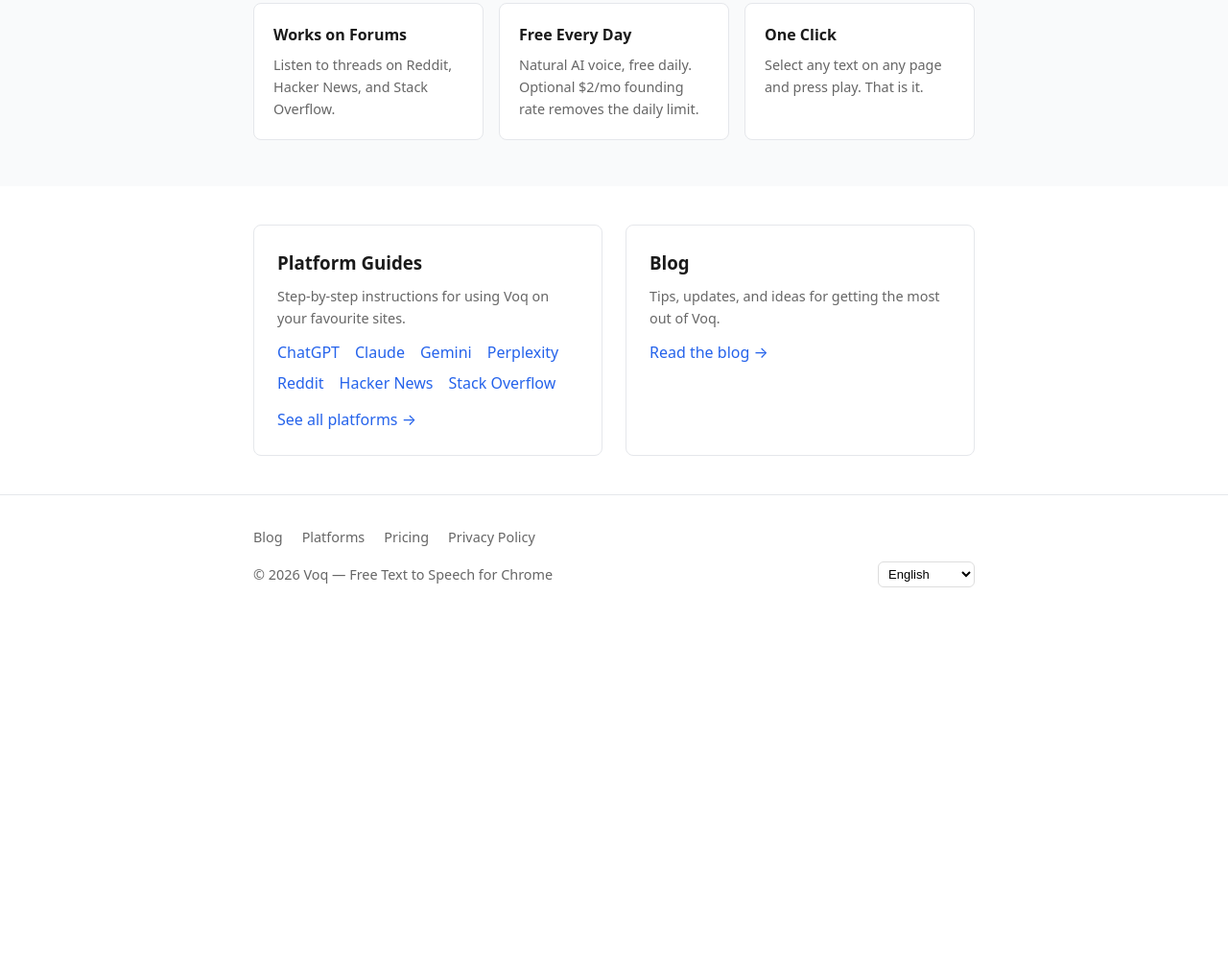
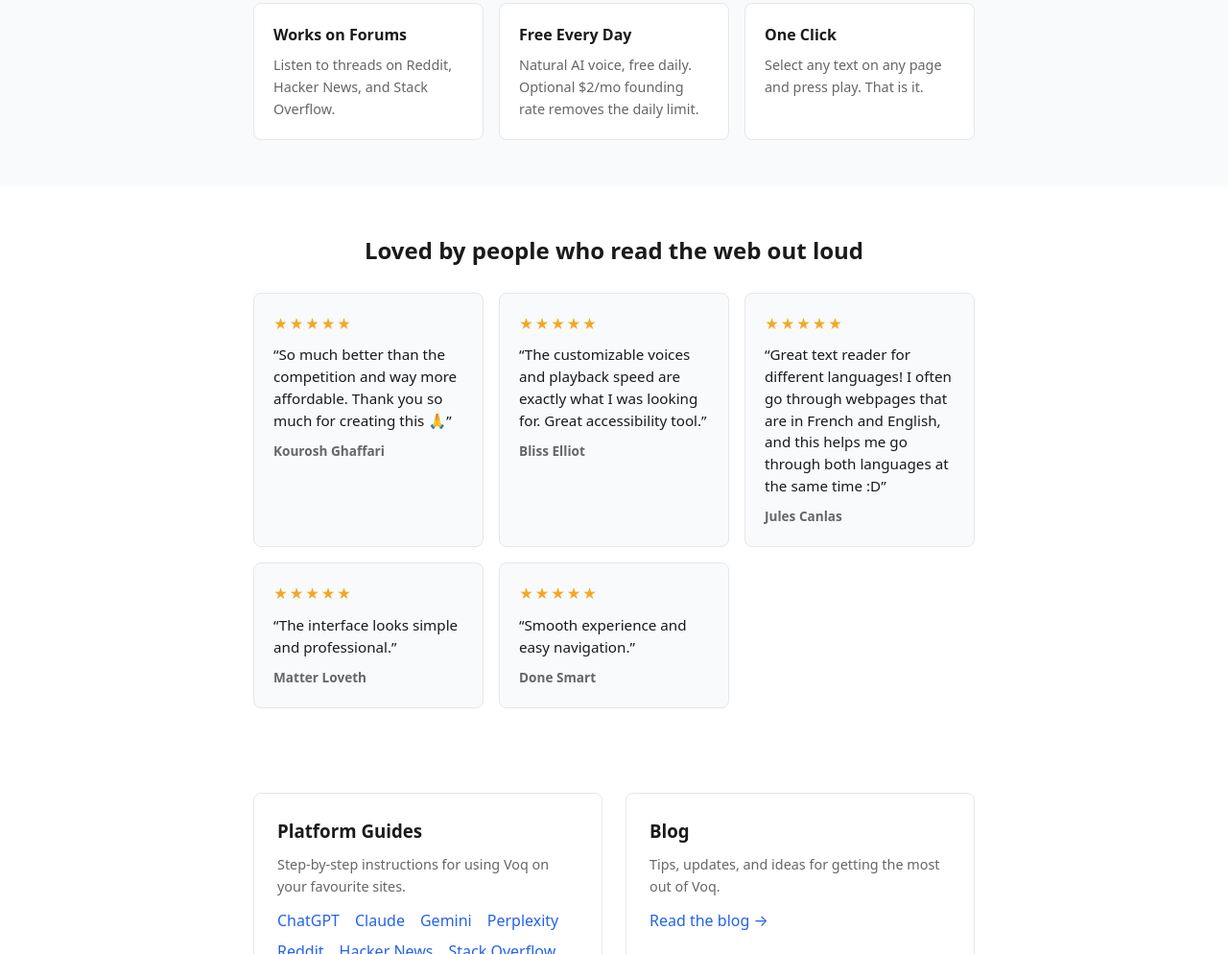
Before and after one commit to jujuj-io/voq-site, an Astro site: page / in a window 1280 px wide. Shown: the part 762-1756 px from the top of the page at 96% size. Before the commit the page ends 1406 px from the top, so only its background shows below. Built offline with nearby package versions, Linux system fonts and the light colour scheme; Astro itself is replaced by a stand-in of ours.

Commit message:
Add testimonials section to homepage (all locales)

```diff
--- a/src/components/HomePage.astro
+++ b/src/components/HomePage.astro
@@ -1,6 +1,7 @@
 ---
 import Base from '../layouts/Base.astro';
 import homeData from '../i18n/pages/home.json';
+import Testimonials from './Testimonials.astro';
 
 interface Props { lang?: string }
 const { lang = 'en' } = Astro.props;
@@ -44,6 +45,8 @@ const prefix = lang === 'en' ? '' : `/${lang}`;
     </div>
   </section>
 
+  <Testimonials heading={t.testimonialsHeading} />
+
   <div class="container">
     <div class="section-links">
       <div class="link-card">
--- /dev/null
+++ b/src/components/Testimonials.astro
@@ -0,0 +1,42 @@
+---
+interface Props { heading?: string }
+const { heading = 'Loved by people who read the web out loud' } = Astro.props;
+
+const testimonials = [
+  {
+    quote: "So much better than the competition and way more affordable. Thank you so much for creating this 🙏",
+    name: 'Kourosh Ghaffari',
+  },
+  {
+    quote: 'The customizable voices and playback speed are exactly what I was looking for. Great accessibility tool.',
+    name: 'Bliss Elliot',
+  },
+  {
+    quote: 'Great text reader for different languages! I often go through webpages that are in French and English, and this helps me go through both languages at the same time :D',
+    name: 'Jules Canlas',
+  },
+  {
+    quote: 'The interface looks simple and professional.',
+    name: 'Matter Loveth',
+  },
+  {
+    quote: 'Smooth experience and easy navigation.',
+    name: 'Done Smart',
+  },
+];
+---
+
+<section class="testimonials">
+  <div class="container">
+    <h2>{heading}</h2>
+    <div class="testimonial-grid">
+      {testimonials.map((t) => (
+        <figure class="testimonial-card">
+          <div class="stars" aria-hidden="true">★★★★★</div>
+          <blockquote>&ldquo;{t.quote}&rdquo;</blockquote>
+          <figcaption>{t.name}</figcaption>
+        </figure>
+      ))}
+    </div>
+  </div>
+</section>
--- a/src/i18n/pages/home.json
+++ b/src/i18n/pages/home.json
@@ -37,7 +37,8 @@
     "platformsCta": "See all platforms →",
     "blogTitle": "Blog",
     "blogDesc": "Tips, updates, and ideas for getting the most out of Voq.",
-    "blogCta": "Read the blog →"
+    "blogCta": "Read the blog →",
+    "testimonialsHeading": "Loved by people who read the web out loud"
   },
   "de": {
     "title": "Voq — Kostenlose Text-to-Speech-Erweiterung für Chrome",
@@ -77,7 +78,8 @@
     "platformsCta": "Alle Plattformen ansehen →",
     "blogTitle": "Blog",
     "blogDesc": "Tipps, Neuigkeiten und Ideen, um das Beste aus Voq herauszuholen.",
-    "blogCta": "Blog lesen →"
+    "blogCta": "Blog lesen →",
+    "testimonialsHeading": "Geliebt von Menschen, die sich das Web vorlesen lassen"
   },
   "es": {
     "title": "Voq — Texto a voz gratis para Chrome",
@@ -117,7 +119,8 @@
     "platformsCta": "Ver todas las plataformas →",
     "blogTitle": "Blog",
     "blogDesc": "Consejos, novedades e ideas para sacar el máximo partido a Voq.",
-    "blogCta": "Leer el blog →"
+    "blogCta": "Leer el blog →",
+    "testimonialsHeading": "Adorado por quienes escuchan la web en voz alta"
   },
   "fr": {
     "title": "Voq — Synthèse vocale gratuite pour Chrome",
@@ -157,7 +160,8 @@
     "platformsCta": "Voir toutes les plateformes →",
     "blogTitle": "Blog",
     "blogDesc": "Astuces, actualités et idées pour tirer le meilleur de Voq.",
-    "blogCta": "Lire le blog →"
+    "blogCta": "Lire le blog →",
+    "testimonialsHeading": "Adoré par celles et ceux qui écoutent le web à voix haute"
   },
   "it": {
     "title": "Voq — Sintesi vocale gratuita per Chrome",
@@ -197,7 +201,8 @@
     "platformsCta": "Vedi tutte le piattaforme →",
     "blogTitle": "Blog",
     "blogDesc": "Consigli, novità e idee per sfruttare al meglio Voq.",
-    "blogCta": "Leggi il blog →"
+    "blogCta": "Leggi il blog →",
+    "testimonialsHeading": "Amato da chi si fa leggere il web ad alta voce"
   },
   "ja": {
     "title": "Voq — Chrome用無料テキスト読み上げ",
@@ -237,7 +242,8 @@
     "platformsCta": "すべてのプラットフォームを見る →",
     "blogTitle": "ブログ",
     "blogDesc": "Voqを最大限活用するためのヒント、最新情報、アイデア。",
-    "blogCta": "ブログを読む →"
+    "blogCta": "ブログを読む →",
+    "testimonialsHeading": "ウェブを声に出して読む人々に愛されています"
   },
   "nl": {
     "title": "Voq — Gratis tekst-naar-spraak voor Chrome",
@@ -277,7 +283,8 @@
     "platformsCta": "Bekijk alle platforms →",
     "blogTitle": "Blog",
     "blogDesc": "Tips, updates en ideeën om het meeste uit Voq te halen.",
-    "blogCta": "Lees de blog →"
+    "blogCta": "Lees de blog →",
+    "testimonialsHeading": "Geliefd bij mensen die het web hardop laten voorlezen"
   },
   "pl": {
     "title": "Voq — Darmowa zamiana tekstu na mowę dla Chrome",
@@ -317,7 +324,8 @@
     "platformsCta": "Zobacz wszystkie platformy →",
     "blogTitle": "Blog",
     "blogDesc": "Wskazówki, aktualności i pomysły, jak najlepiej wykorzystać Voq.",
-    "blogCta": "Czytaj bloga →"
+    "blogCta": "Czytaj bloga →",
+    "testimonialsHeading": "Uwielbiany przez osoby, które słuchają internetu na głos"
   },
   "pt": {
     "title": "Voq — Texto para fala grátis para Chrome",
@@ -357,7 +365,8 @@
     "platformsCta": "Ver todas as plataformas →",
     "blogTitle": "Blog",
     "blogDesc": "Dicas, novidades e ideias para aproveitar ao máximo o Voq.",
-    "blogCta": "Ler o blog →"
+    "blogCta": "Ler o blog →",
+    "testimonialsHeading": "Amado por quem ouve a web em voz alta"
   },
   "zh-CN": {
     "title": "Voq — Chrome 免费文本转语音",
@@ -397,7 +406,8 @@
     "platformsCta": "查看所有平台 →",
     "blogTitle": "博客",
     "blogDesc": "充分利用 Voq 的小技巧、更新和创意。",
-    "blogCta": "阅读博客 →"
+    "blogCta": "阅读博客 →",
+    "testimonialsHeading": "深受喜欢听网页朗读的用户喜爱"
   },
   "ar": {
     "title": "Voq — تحويل النص إلى كلام مجانًا لمتصفح Chrome",
@@ -437,6 +447,7 @@
     "platformsCta": "عرض جميع المنصات ←",
     "blogTitle": "المدونة",
     "blogDesc": "نصائح وتحديثات وأفكار للاستفادة القصوى من Voq.",
-    "blogCta": "قراءة المدونة ←"
+    "blogCta": "قراءة المدونة ←",
+    "testimonialsHeading": "محبوب من قبل الأشخاص الذين يستمعون إلى الويب بصوت عالٍ"
   }
 }
--- a/src/styles/global.css
+++ b/src/styles/global.css
@@ -312,3 +312,48 @@ footer a {
   color: var(--color-muted);
   margin-top: 0.5rem;
 }
+
+/* Testimonials */
+.testimonials {
+  padding: 3rem 0;
+}
+
+.testimonials h2 {
+  font-size: 1.5rem;
+  margin-bottom: 1.5rem;
+  text-align: center;
+}
+
+.testimonial-grid {
+  display: grid;
+  grid-template-columns: repeat(auto-fit, minmax(240px, 1fr));
+  gap: 1rem;
+}
+
+.testimonial-card {
+  background: var(--color-surface);
+  border: 1px solid var(--color-border);
+  border-radius: 8px;
+  padding: 1.25rem;
+  display: flex;
+  flex-direction: column;
+  gap: 0.6rem;
+}
+
+.testimonial-card .stars {
+  color: #f5a623;
+  font-size: 0.9rem;
+  letter-spacing: 0.1em;
+}
+
+.testimonial-card blockquote {
+  font-size: 0.95rem;
+  color: var(--color-text);
+  line-height: 1.5;
+}
+
+.testimonial-card figcaption {
+  font-size: 0.85rem;
+  color: var(--color-muted);
+  font-weight: 600;
+}
```
